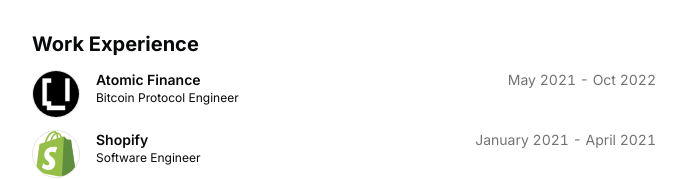
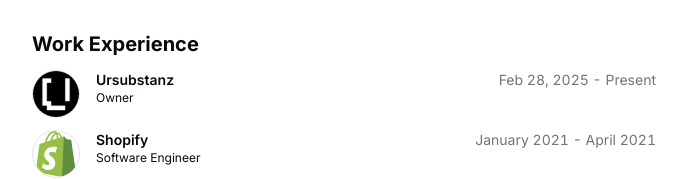
Before and after one commit to telluricaquarian/curriculumvitae, a Next.js app: page / in a window 1280 px wide. Shown: the part 450-629 px from the top of the page, without its empty margins (296-983 px from the left). Built offline with nearby package versions, Linux system fonts and the light colour scheme.

Commit message:
Updated portfolio with latest changes

```diff
--- a/src/data/resume.tsx
+++ b/src/data/resume.tsx
@@ -72,16 +72,16 @@ export const DATA = {
 
   work: [
     {
-      company: "Atomic Finance",
-      href: "https://atomic.finance",
+      company: "Ursubstanz",
+      href: "https://ursubstanz.com/",
       badges: [],
-      location: "Remote",
-      title: "Bitcoin Protocol Engineer",
+      location: "Planet Earth",
+      title: "Owner",
       logoUrl: "/atomic.png",
-      start: "May 2021",
-      end: "Oct 2022",
+      start: "Feb 28, 2025",
+      end: "Present",
       description:
-        "Implemented the Bitcoin discreet log contract (DLC) protocol specifications as an open source Typescript SDK. Dockerized all microservices and setup production kubernetes cluster. Architected a data lake using AWS S3 and Athena for historical backtesting of bitcoin trading strategies. Built a mobile app using react native and typescript.",
+        "URSUBSTANZ is a burgeoning & newly created business, germinating from a small seed planted, a singular word, “ursubstanz” - discovered from literary material written by Dr. Stefan Lanka",
     },
     {
       company: "Shopify",
```
